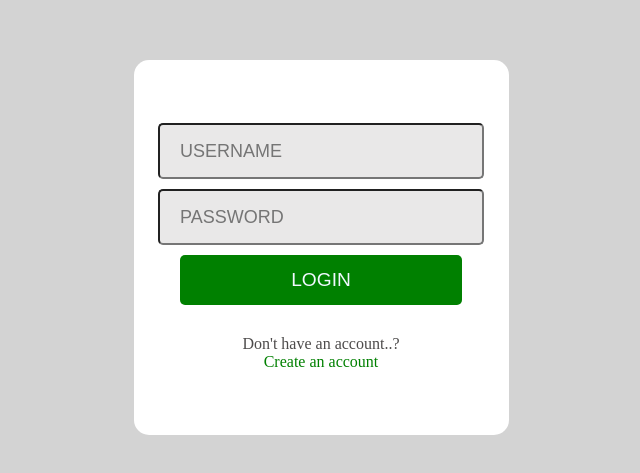
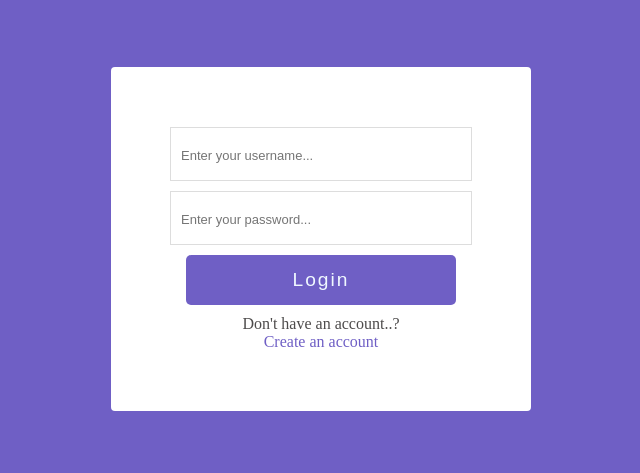
Before and after one commit to mnurullaher/todo-app-spring-react, a React (Create React App) app in the folder todo-front-end/: page / in a window 1280 px wide. Shown: the part 161-634 px from the top of the page, without its empty margins (319-959 px from the left). Built offline with nearby package versions, Linux system fonts and the light colour scheme.

Commit message:
Improve ui of login and signup pages

```diff
--- a/todo-front-end/package.json
+++ b/todo-front-end/package.json
@@ -42,5 +42,8 @@
       "last 1 firefox version",
       "last 1 safari version"
     ]
+  },
+  "devDependencies": {
+    "sass": "^1.62.1"
   }
 }
--- a/todo-front-end/src/App.css
+++ b/todo-front-end/src/App.scss
@@ -1,13 +1,24 @@
-.App {
-  text-align: center;
+$base-color: #6f5fc5;
+
+body {
+  width: 100vw;
+  height: 100vh;
+  padding: 0;
+  margin: 0;
+  background-color: $base-color;
 }
 
-body {
+#root {
+  text-align: center;
+  height: 100%;
+  padding: 0;
+  margin: 0;
   display: flex;
   justify-content: center;
   align-items: center;
-  height: 100vh;
-  background-color: lightgray;
+  width: 1200px;
+  max-width: calc(100% - 20px);
+  margin: 0 auto;
 }
 
 .formContainer {
@@ -15,9 +26,11 @@ body {
   justify-content: center;
   align-items: center;
   flex-direction: column;
-  width: 500px;
-  height: 500px;
-  background: transparent;
+  width: 30%;
+  height: auto;
+  border-radius: 4px;
+  background-color: #fff;
+  padding: 60px 30px;
 }
 
 .form {
@@ -25,34 +38,38 @@ body {
   justify-content: center;
   align-items: center;
   flex-direction: column;
-  width: 75%;
-  height: 75%;
-  background-color: #fff;
-  border-radius: 15px;
-
+  width: 100%;
+  height: 100%;
 }
 
 .formInput {
   margin-bottom: 10px;
-  padding-left: 20px;
+  padding-left: 10px;
   font-size: large;
   height: 50px;
   width: 80%;
-  background-color: rgb(233, 232, 232);
-  border-radius: 5px;
+  border: 1px solid #ddd;
+  background-color: white;
+  //border-radius: 5px;
+  // border-color: #ddd;
+
+  &::placeholder {
+    font-size: small;
+  }
 }
 
 .submitBtn {
   width: 75%;
   height: 50px;
   border-radius: 0px;
-  background-color: green;
+  background-color: $base-color;
   cursor: pointer;
   border: none;
   font-size: larger;
   color: aliceblue;
   border-radius: 5px;
-  margin-bottom: 30px;
+  margin-bottom: 10px;
+  letter-spacing: 2px;
 }
 
 span {
@@ -60,7 +77,7 @@ span {
 }
 
 #createAccountBtn {
-  color: green;
+  color: #6f5fc5;
   text-decoration: none;
 }
 
--- a/todo-front-end/src/App.tsx
+++ b/todo-front-end/src/App.tsx
@@ -1,4 +1,4 @@
-import './App.css';
+import './App.scss';
 import { BrowserRouter as Router, Routes, Route } from 'react-router-dom';
 import { TodosPage } from './pages/TodosPage';
 import { LoginPage } from './pages/LoginPage';
@@ -9,8 +9,6 @@ import { SignupPage } from './pages/SignupPage';
 function App() {
 
   return (
-    <div className="App">
-
       <Router>
         <AuthProvider>
           <Routes>
@@ -23,8 +21,6 @@ function App() {
           </Routes>
         </AuthProvider>
       </Router>
-
-    </div>
   );
 }
 
--- a/todo-front-end/src/pages/LoginPage.tsx
+++ b/todo-front-end/src/pages/LoginPage.tsx
@@ -9,9 +9,9 @@ export const LoginPage = () => {
     return (
         <div className="formContainer">
             <form onSubmit={loginUser} className="form">
-                <input type="text" name="username" placeholder="USERNAME" className="formInput" />
-                <input type="password" name="password" placeholder="PASSWORD" className="formInput"/>
-                <button className="submitBtn" type="submit"> LOGIN </button>
+                <input type="text" name="username" placeholder="Enter your username..." className="formInput" />
+                <input type="password" name="password" placeholder="Enter your password..." className="formInput"/>
+                <button className="submitBtn" type="submit"> Login </button>
                 <span>Don't have an account..?</span><Link to={"/signup"} id="createAccountBtn">Create an account</Link>
             </form>
 
--- a/todo-front-end/src/pages/SignupPage.tsx
+++ b/todo-front-end/src/pages/SignupPage.tsx
@@ -18,10 +18,10 @@ export const SignupPage = () => {
 
         <div className="formContainer">
             <form onSubmit={addUser} className="form">
-                <input type="text" name="fullName" placeholder="FULLNAME" className="formInput"/>
-                <input type="text" name="username" placeholder="USERNAME" className="formInput"/>
-                <input type="password" name="password" placeholder="PASSWORD" className="formInput"/>
-                <button className="submitBtn" type="submit"> SIGN UP </button>
+                <input type="text" name="fullName" placeholder="Enter your fullname.." className="formInput"/>
+                <input type="text" name="username" placeholder="Enter your username..." className="formInput"/>
+                <input type="password" name="password" placeholder="Enter your password..." className="formInput"/>
+                <button className="submitBtn" type="submit"> Sign Up </button>
             </form>
         </div>
 
```
Also changed, not shown: 1 other file (tests, documents, lock files or other folders).
